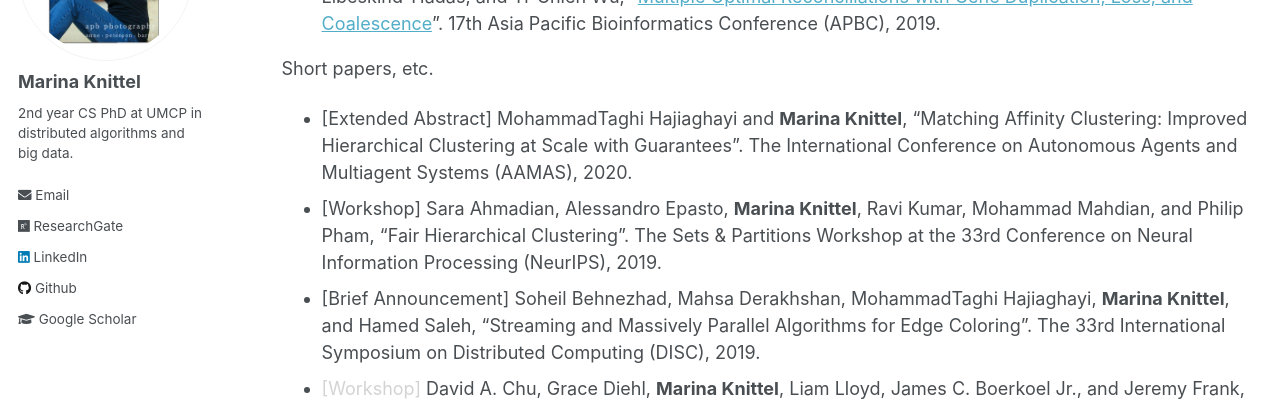
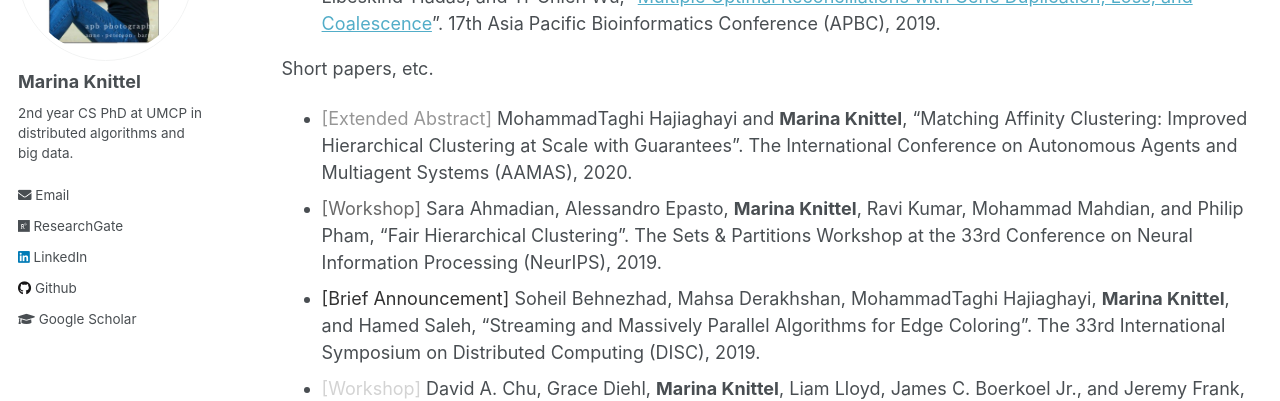
Before and after one commit to mknittel/mknittel.github.io, a Jekyll site: the page built from _pages/publications.md, in a window 1280 px wide and 900 px high, scrolled down 465 px. Shown: the part 150-551 px from the top of the window. Built offline with Jekyll 4.4.1, drawn with Linux system fonts in a browser that asks for light colours.

Commit message:
Fixed typos in code

```diff
--- a/_pages/publications.md
+++ b/_pages/publications.md
@@ -14,9 +14,9 @@ Conference
 * Hoaxing  Du,  Yi  Sheng  Ong,  **Marina  Knittel**,  Ross  Mawhorter,  Ivy  Liu,  Gianluca  Gross,  Reiko Tojo, Ran Libeskind-Hadas, and Yi-Chieh Wu, "[Multiple Optimal Reconciliations with Gene Duplication,  Loss,  and  Coalescence](https://mknittel.github.io/publications/Du-et-al-APBC-2019)". 17th Asia Pacific Bioinformatics Conference (APBC), 2019.
 
 Short papers, etc.
-* <span style="color:969696">[Extended Abstract]</span> MohammadTaghi Hajiaghayi and **Marina Knittel**, "Matching Affinity Clustering: Improved Hierarchical Clustering at Scale with Guarantees". The International Conference on Autonomous Agents and Multiagent Systems (AAMAS), 2020.
-* <span style="color:696969">[Workshop]</span> Sara Ahmadian, Alessandro Epasto, **Marina Knittel**, Ravi Kumar, Mohammad Mahdian, and Philip Pham, "Fair Hierarchical Clustering". The Sets & Partitions Workshop at the 33rd Conference on Neural Information Processing (NeurIPS), 2019.
-* <span style="color:323232">[Brief Announcement]</span> Soheil Behnezhad, Mahsa Derakhshan, MohammadTaghi Hajiaghayi, **Marina Knittel**, and Hamed Saleh, "Streaming and Massively Parallel Algorithms for Edge Coloring". The 33rd International Symposium on Distributed Computing (DISC), 2019.
+* <span style="color:#969696">[Extended Abstract]</span> MohammadTaghi Hajiaghayi and **Marina Knittel**, "Matching Affinity Clustering: Improved Hierarchical Clustering at Scale with Guarantees". The International Conference on Autonomous Agents and Multiagent Systems (AAMAS), 2020.
+* <span style="color:#696969">[Workshop]</span> Sara Ahmadian, Alessandro Epasto, **Marina Knittel**, Ravi Kumar, Mohammad Mahdian, and Philip Pham, "Fair Hierarchical Clustering". The Sets & Partitions Workshop at the 33rd Conference on Neural Information Processing (NeurIPS), 2019.
+* <span style="color:#323232">[Brief Announcement]</span> Soheil Behnezhad, Mahsa Derakhshan, MohammadTaghi Hajiaghayi, **Marina Knittel**, and Hamed Saleh, "Streaming and Massively Parallel Algorithms for Edge Coloring". The 33rd International Symposium on Distributed Computing (DISC), 2019.
 * <span style="color:lightgray">[Workshop]</span> David A. Chu, Grace Diehl, **Marina Knittel**, Liam Lloyd, James C. Boerkoel Jr., and Jeremy Frank, "[Trade-offs Between Communication, Rescheduling, and Success Rate in Uncertain Multi-Agent Schedules](https://mknittel.github.io/publications/Chu-et-al-INTEX-2018)".  The Integrated Planning, Acting and Execution Workshop (IntEx) at The 28th International Conference on Automated Planning and Scheduling (ICAPS), 32-40, 2018.
 
 Non-published Reports
```
